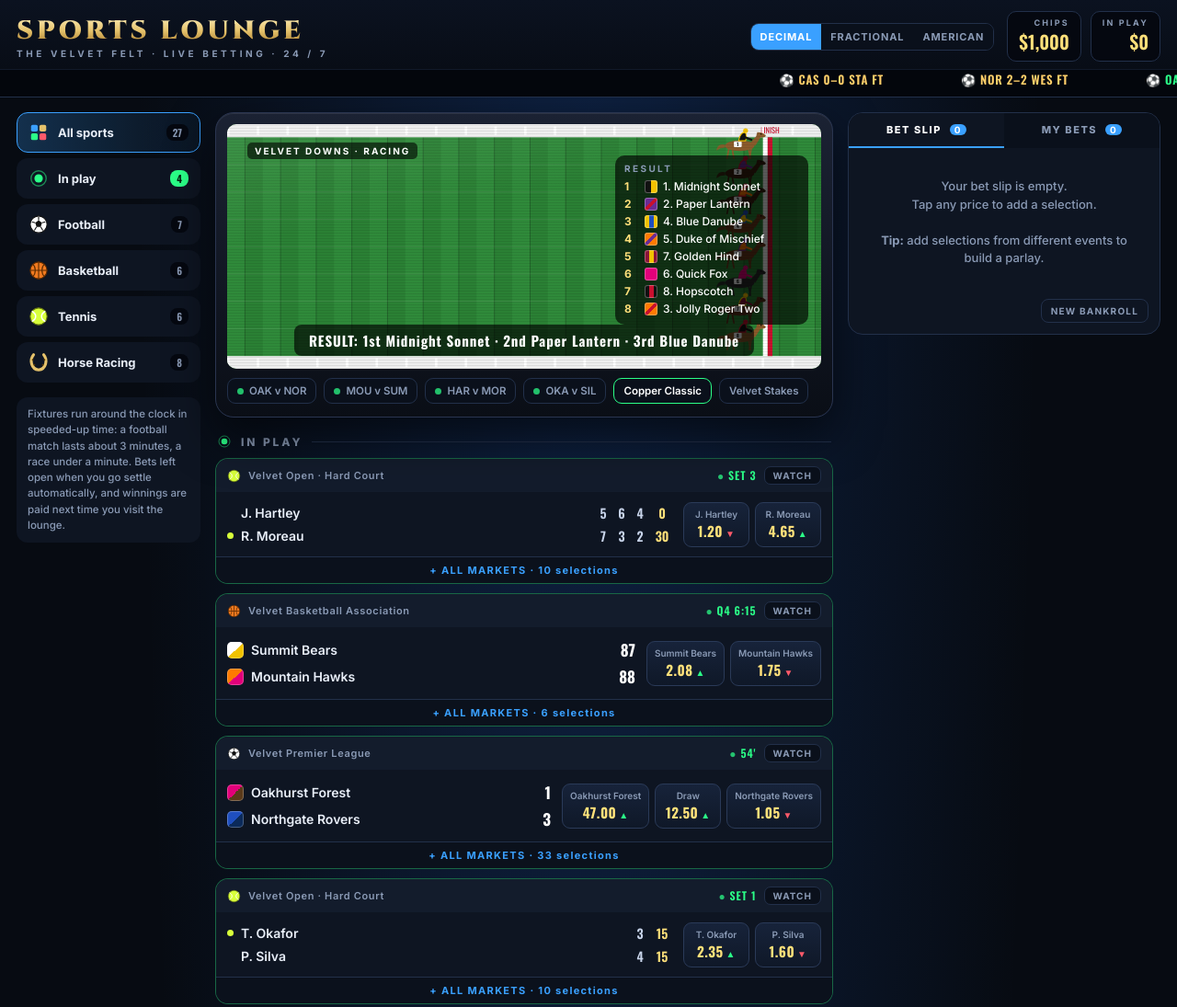
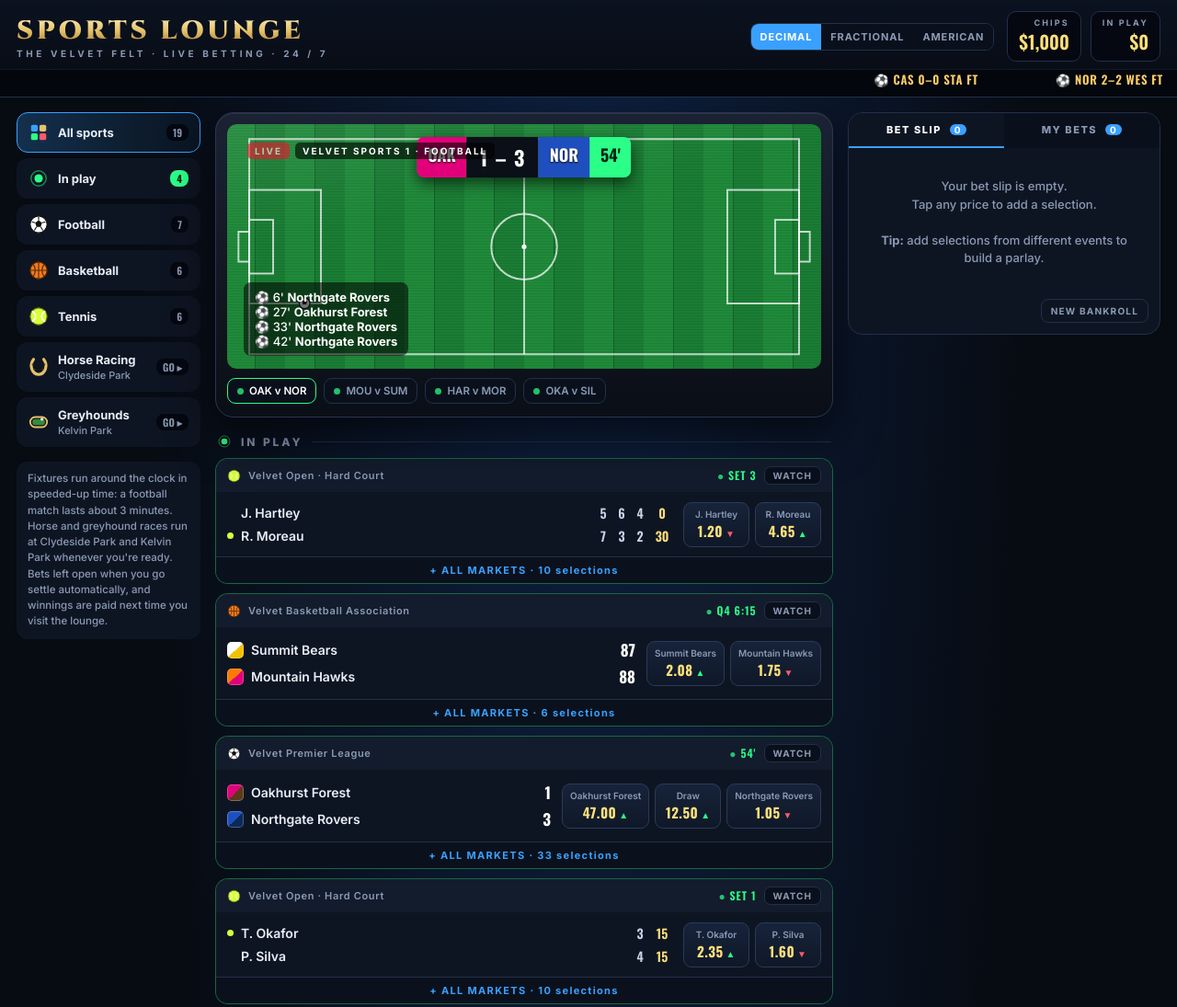
Before and after one commit to BleedLikeMe/bleedlikeme.github.io, a plain HTML site: page casino/games/sports.html in a window 1280 px wide. Shown: the top 1095 px of the page at 92% size. Drawn offline with nearby package versions, Linux system fonts and the light colour scheme.

Commit message:
Add files via upload

```diff
--- a/casino/games/sports.html
+++ b/casino/games/sports.html
@@ -229,6 +229,7 @@ const ICON = {
   basket:`<svg viewBox="0 0 24 24"><circle cx="12" cy="12" r="10" fill="#f07a20" stroke="#5a2a00" stroke-width="1.2"/><path d="M2 12 H22 M12 2 V22 M5 4.5 C9 8 9 16 5 19.5 M19 4.5 C15 8 15 16 19 19.5" stroke="#5a2a00" stroke-width="1.2" fill="none"/></svg>`,
   tennis:`<svg viewBox="0 0 24 24"><circle cx="12" cy="12" r="10" fill="#d8ff3a" stroke="#6a7a10" stroke-width="1.2"/><path d="M4 6 C10 9 10 15 4 18 M20 6 C14 9 14 15 20 18" stroke="#fff" stroke-width="1.6" fill="none"/></svg>`,
   racing:`<svg viewBox="0 0 24 24"><path d="M6 3 C1 9 3 20 12 21 C21 20 23 9 18 3" stroke="#e5c26b" stroke-width="3.4" fill="none" stroke-linecap="round"/><circle cx="5" cy="9" r="1" fill="#5a3a00"/><circle cx="19" cy="9" r="1" fill="#5a3a00"/><circle cx="7" cy="15" r="1" fill="#5a3a00"/><circle cx="17" cy="15" r="1" fill="#5a3a00"/></svg>`,
+  hounds:`<svg viewBox="0 0 24 24"><rect x="2" y="6" width="20" height="12" rx="6" fill="none" stroke="#e5c26b" stroke-width="2"/><rect x="4.5" y="8.5" width="15" height="7" rx="3.5" fill="#3a8a3a"/><circle cx="16" cy="8.5" r="1.8" fill="#fff"/></svg>`,
   live:`<svg viewBox="0 0 24 24"><circle cx="12" cy="12" r="5" fill="#2bff88"/><circle cx="12" cy="12" r="9" fill="none" stroke="#2bff88" stroke-width="1.5" opacity=".5"/></svg>`,
   all:`<svg viewBox="0 0 24 24"><rect x="3" y="3" width="8" height="8" rx="2" fill="#3aa0ff"/><rect x="13" y="3" width="8" height="8" rx="2" fill="#e5c26b"/><rect x="3" y="13" width="8" height="8" rx="2" fill="#2bff88"/><rect x="13" y="13" width="8" height="8" rx="2" fill="#ff5a6a"/></svg>`,
 };
@@ -550,6 +551,7 @@ let filter = 'all', expanded = new Set(), watching = null, lastListSig = '', P =
 function listEvents(t){
   const out = [];
   for (const sp of Object.keys(SPORT)){
+    if (sp === 'racing') continue;   // racing now runs at Clydeside Park and Kelvin Park (see buildNav); kept only to settle old bets
     const per = SPORT[sp].period, off = SPORT[sp].offset;
     const n0 = Math.floor((t - LOOKBACK - EPOCH - off)/per), n1 = Math.floor((t + HORIZON - EPOCH - off)/per);
     for (let n=n0; n<=n1; n++){
@@ -1041,10 +1043,20 @@ function renderTicker(evs, t){
   if (renderTicker.last !== html && (!renderTicker.at || t - renderTicker.at > 15000)){ $('#ticker').innerHTML = html; renderTicker.last = html; renderTicker.at = t; }
 }
 function buildNav(){
-  const items = [['all','All sports'],['live','In play'],['soccer','Football'],['basket','Basketball'],['tennis','Tennis'],['racing','Horse Racing']];
+  const items = [['all','All sports'],['live','In play'],['soccer','Football'],['basket','Basketball'],['tennis','Tennis']];
+  const races = [['horses.html','racing','Horse Racing','Clydeside Park'],['hounds.html','hounds','Greyhounds','Kelvin Park']];
   $('#nav').innerHTML = items.map(([k, n]) => `<button data-f="${k}" class="${filter === k ? 'on' : ''}">${ICON[k]}<span>${n}</span><span class="ct ${k === 'live' ? 'lv' : ''}">0</span></button>`).join('') +
-    `<div class="note">Fixtures run around the clock in speeded-up time: a football match lasts about 3 minutes, a race under a minute. Bets left open when you go settle automatically, and winnings are paid next time you visit the lounge.</div>`;
-  $('#nav').onclick = e => { const b = e.target.closest('button[data-f]'); if (!b) return; filter = b.dataset.f; document.querySelectorAll('#nav button').forEach(x => x.classList.toggle('on', x === b)); renderList(true); };
+    races.map(([f, ic, n, at]) => `<button data-go="${f}" title="Go to ${at}">${ICON[ic]}<span>${n}<br><small style="font:500 11px Inter;color:var(--mut)">${at}</small></span><span class="ct">GO ▸</span></button>`).join('') +
+    `<div class="note">Fixtures run around the clock in speeded-up time: a football match lasts about 3 minutes. Horse and greyhound races run at Clydeside Park and Kelvin Park whenever you're ready. Bets left open when you go settle automatically, and winnings are paid next time you visit the lounge.</div>`;
+  $('#nav').onclick = e => { const g = e.target.closest('button[data-go]'); if (g) return goRacing(g.dataset.go); const b = e.target.closest('button[data-f]'); if (!b) return; filter = b.dataset.f; document.querySelectorAll('#nav button').forEach(x => x.classList.toggle('on', x === b)); renderList(true); };
+}
+// Horse and greyhound racing live in their own pages at the site root. Pass the current chip count so the casino wallet follows.
+function goRacing(file){
+  save();
+  const q = new URLSearchParams(location.search);
+  if (window.VF) q.set('vfchips', String(fl(S.bank)));
+  const qs = q.toString();
+  location.href = '../../' + file + (qs ? '?' + qs : '');
 }
 function ui(){
   $('#bank').textContent = fmt(S.bank);
```
